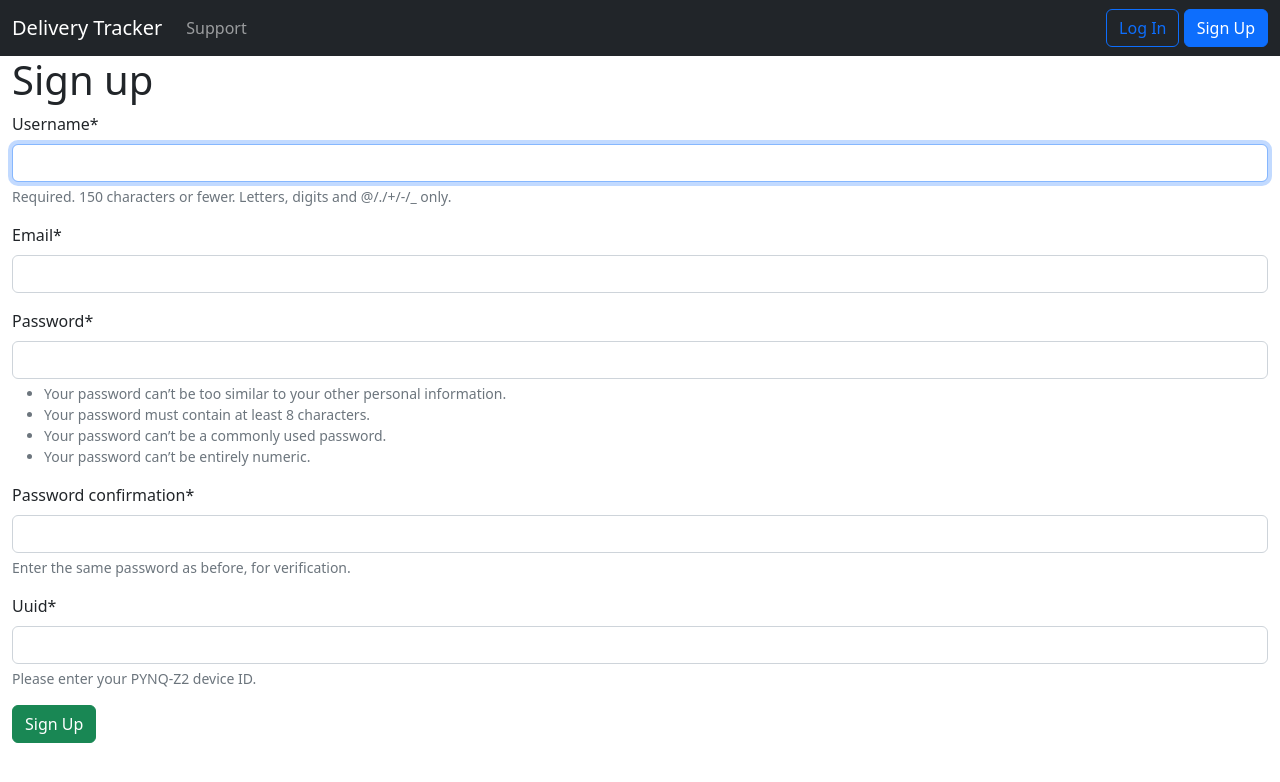
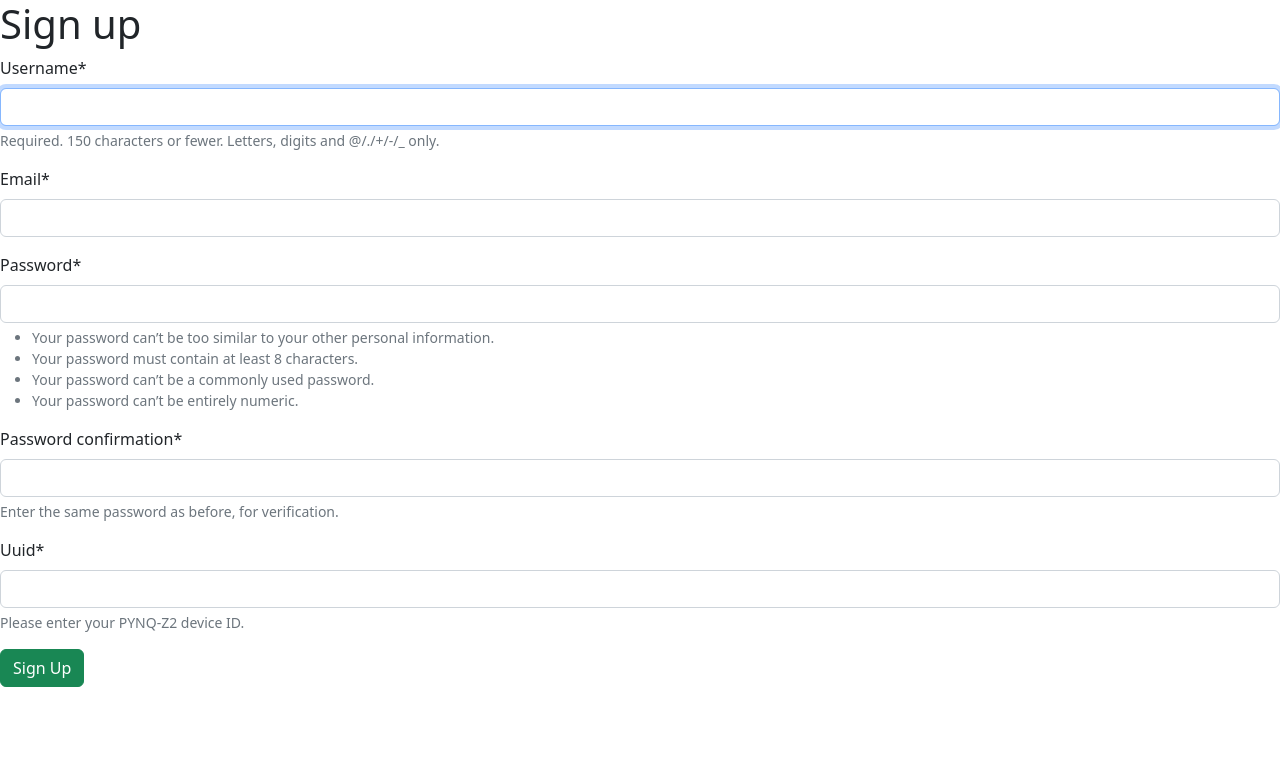
Before and after one commit to waringk/DeliveryTracker, a Django app: page /signup/ in a window 1280 px wide. Shown: the top 782 px of the page. Run offline with Django 4.2, Linux system fonts and the light colour scheme; some libraries are stand-ins or nearby versions.

Commit message:
Removed navbar from templates.

```diff
--- a/apps/tracker/templates/app-tracker/event_detail.html
+++ b/apps/tracker/templates/app-tracker/event_detail.html
@@ -5,9 +5,6 @@
 
 {% block content %}
 {% if user.is_authenticated %}
-<div class="sticky-top">
-    {% include 'app-tracker/navbar.html' %}
-</div>
 <div class="card mb-3">
     <img src="{{ event.photo.url }}" class="card-img-top img-fluid">
     <div class="card-body">
--- a/apps/tracker/templates/app-tracker/home.html
+++ b/apps/tracker/templates/app-tracker/home.html
@@ -3,9 +3,6 @@
 {% block title %}Home{% endblock title %}
 
 {% block content %}
-<div class="sticky-top">
-    {% include 'app-tracker/navbar.html' %}
-</div>
 <div class="d-flex h-100 text-center">
     <div class="cover-container d-flex w-100 h-100 p-3 mx-auto flex-column">
         <div class="px-3">
--- a/apps/tracker/templates/app-tracker/photo_detail.html
+++ b/apps/tracker/templates/app-tracker/photo_detail.html
@@ -1,13 +1,9 @@
 {% extends "app-tracker/base.html" %}
 {% load static %}
-<script src="{% static 'app-tracker/js/scripts.js' %}"></script>
 {% block title %}Photo Details{% endblock title %}
 
 {% block content %}
 {% if user.is_authenticated %}
-<div class="sticky-top">
-    {% include 'app-tracker/navbar.html' %}
-</div>
 <div class="card mb-3">
     <img src="{{ event.photo.url }}" class="card-img-top img-fluid">
     <div class="card-body">
@@ -22,7 +18,5 @@
         </form>
     </div>
 </div>
-{% else %}
-<p>Welcome to the Delivery Tracker! Please log in.</p>
 {% endif %}
 {% endblock content %}
--- a/apps/tracker/templates/app-tracker/support.html
+++ b/apps/tracker/templates/app-tracker/support.html
@@ -3,9 +3,6 @@
 {% block title %}Delivery Tracker Setup Guide{% endblock title %}
 
 {% block content %}
-<div class="sticky-top">
-    {% include 'app-tracker/navbar.html' %}
-</div>
 <!-- Source: https://stackoverflow.com/a/49650313 -->
 <div class="row" id="body-row">
     <div id="sidebar-container"
--- a/apps/tracker/templates/registration/login.html
+++ b/apps/tracker/templates/registration/login.html
@@ -3,9 +3,6 @@
 {% block title %}Login{% endblock %}
 
 {% block content %}
-<div class="sticky-top">
-    {% include 'app-tracker/navbar.html' %}
-</div>
 <div class="container-fluid">
     <h1>Log In</h1>
     <form method="post">
--- a/apps/tracker/templates/registration/signup.html
+++ b/apps/tracker/templates/registration/signup.html
@@ -3,10 +3,6 @@
 {% block title %}Sign Up{% endblock %}
 
 {% block content %}
-<div class="sticky-top">
-    {% include 'app-tracker/navbar.html' %}
-</div>
-<div class="container-fluid">
 <h1>Sign up</h1>
 <form method="post">
     {% csrf_token %}
@@ -15,5 +11,4 @@
 
     <button class="btn btn-success" type="submit">Sign Up</button>
 </form>
-</div>
 {% endblock %}
--- a/apps/tracker/templates/registration/user_settings.html
+++ b/apps/tracker/templates/registration/user_settings.html
@@ -4,9 +4,6 @@
 {% block title %}User Settings{% endblock %}
 
 {% block content %}
-<div class="sticky-top">
-    {% include 'app-tracker/navbar.html' %}
-</div>
 <body onload="onError();">
 <script src="{% static 'app-tracker/js/scripts.js' %}"></script>
 <script>
```
Lines whose indentation alone changed are shown as unchanged.
